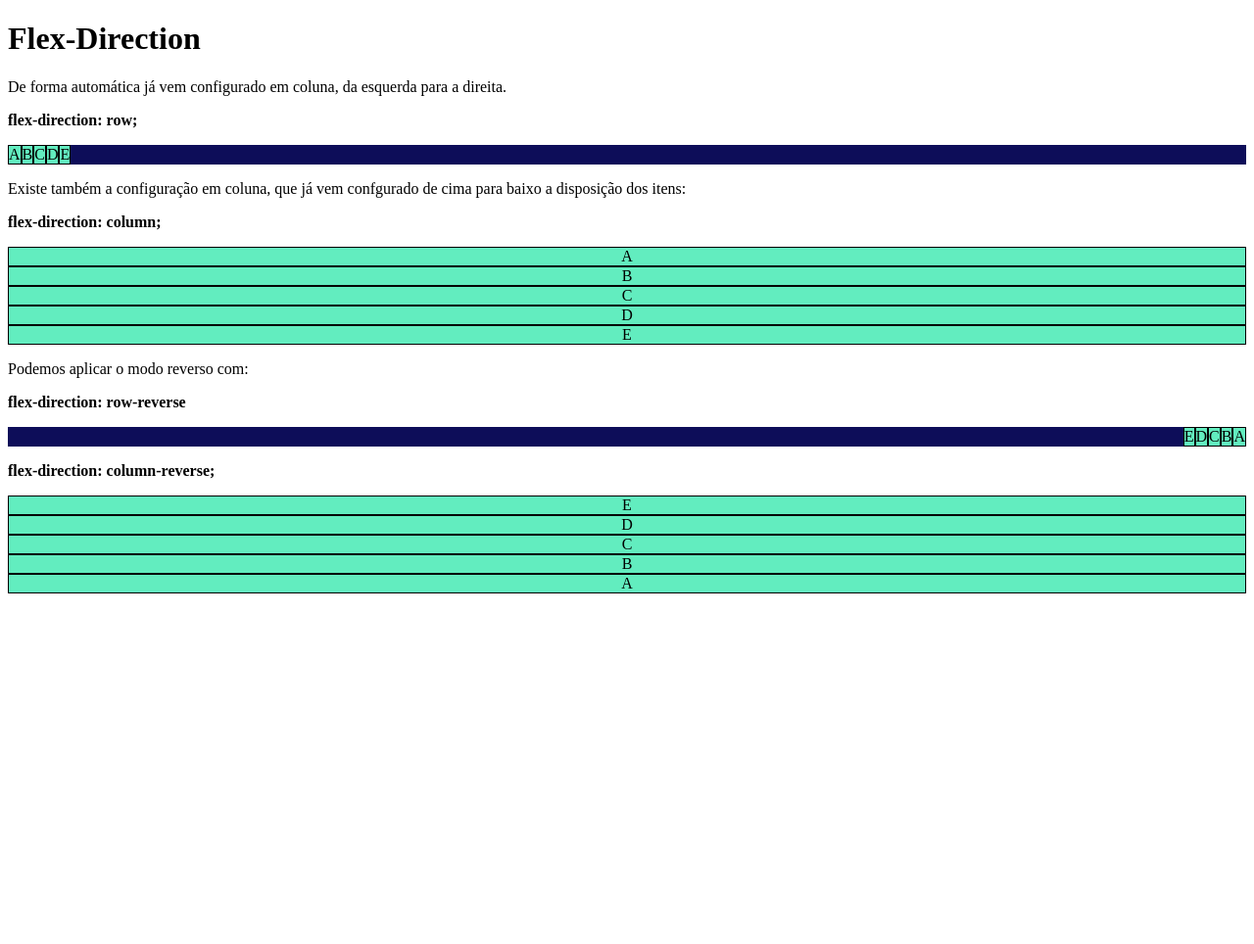
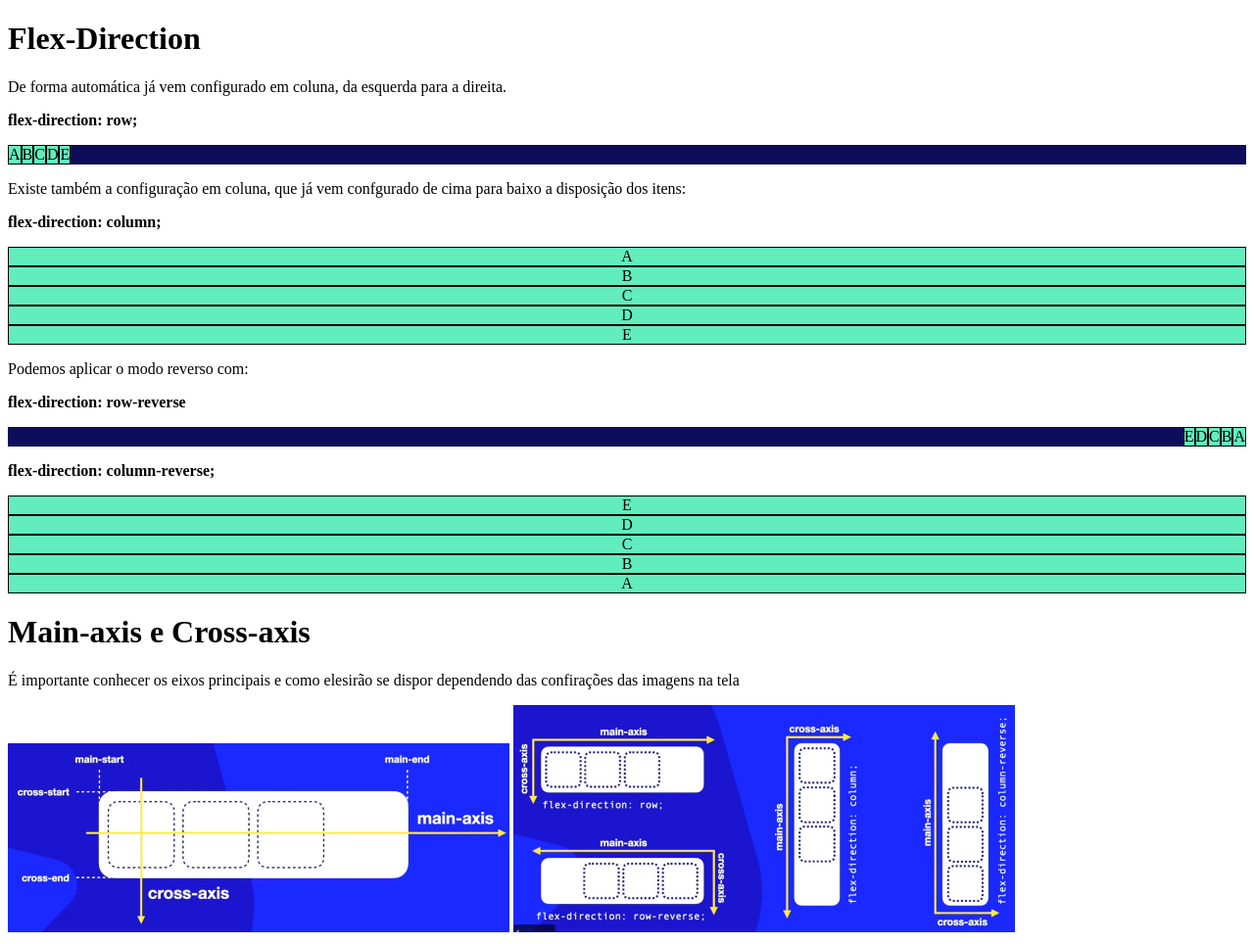
Before and after one commit to Igor-Calandrine/ex-26-flex, a plain HTML site: page 002.html in a window 1280 px wide. Shown: the whole page at 98% size. Before the commit the page ends 800 px from the top, so only its background shows below. Drawn offline with Linux system fonts and the light colour scheme.

Commit message:
002 -axis
Eixos principais e suas disposições

```diff
--- a/002.html
+++ b/002.html
@@ -53,5 +53,10 @@
         <div class="itens3">E</div>
     </div>
 
+    <h1>Main-axis e Cross-axis</h1>
+    <p>É importante conhecer os eixos principais e como elesirão se dispor dependendo das confirações das imagens na tela</p>
+
+    <img src="imagem/2-1.jpg" alt="">
+    <img src="imagem/2-2.jpg" alt="">
 </body>
 </html>
--- a/estilos/style002.css
+++ b/estilos/style002.css
@@ -47,3 +47,10 @@
     border: 1px solid black;
 
 }
+
+img {
+    display: inline;
+    margin: auto;
+    width: 40vw;
+
+}
```
Also changed, not shown: imagem/2-1.jpg (added), imagem/2-2.jpg (added).
